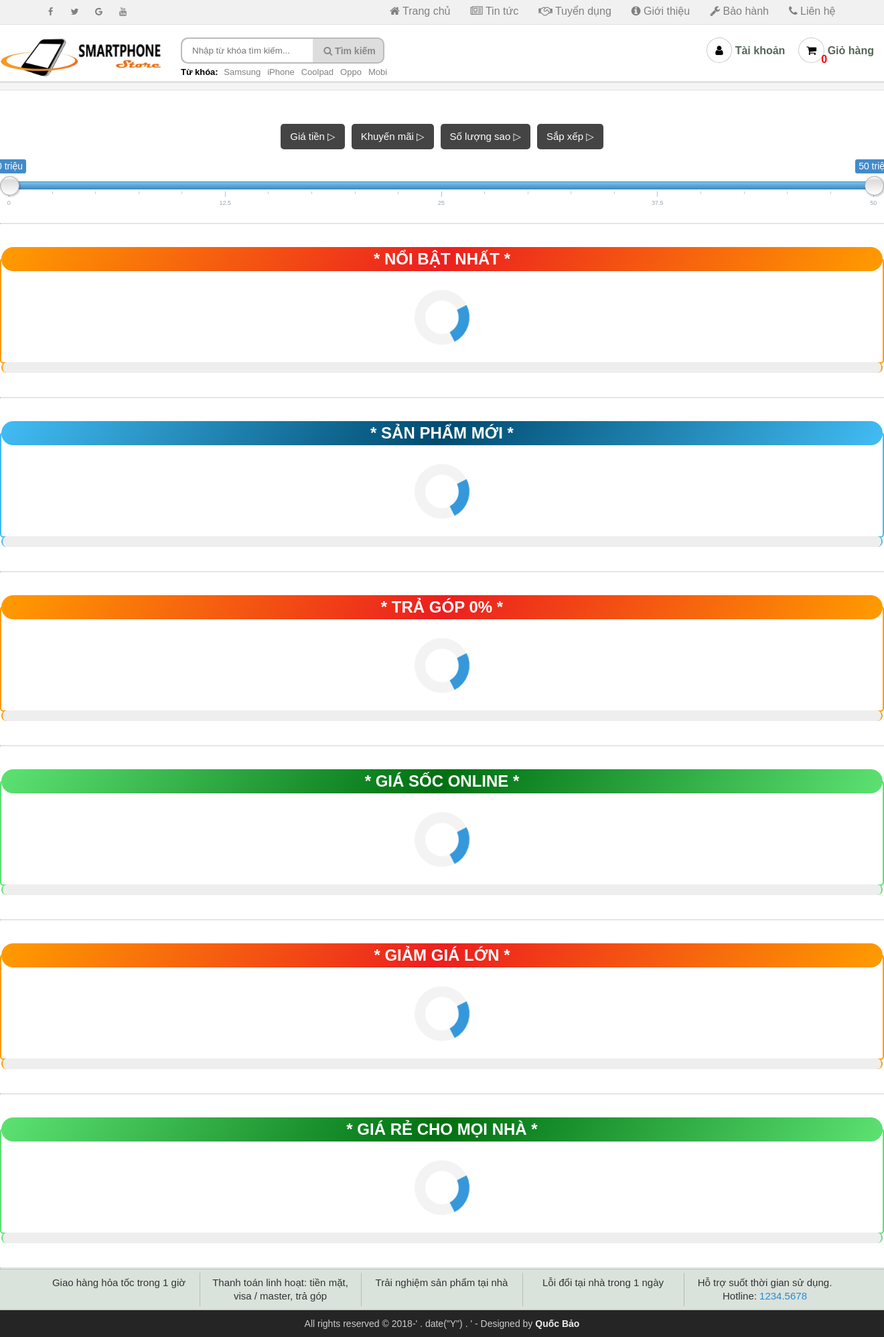
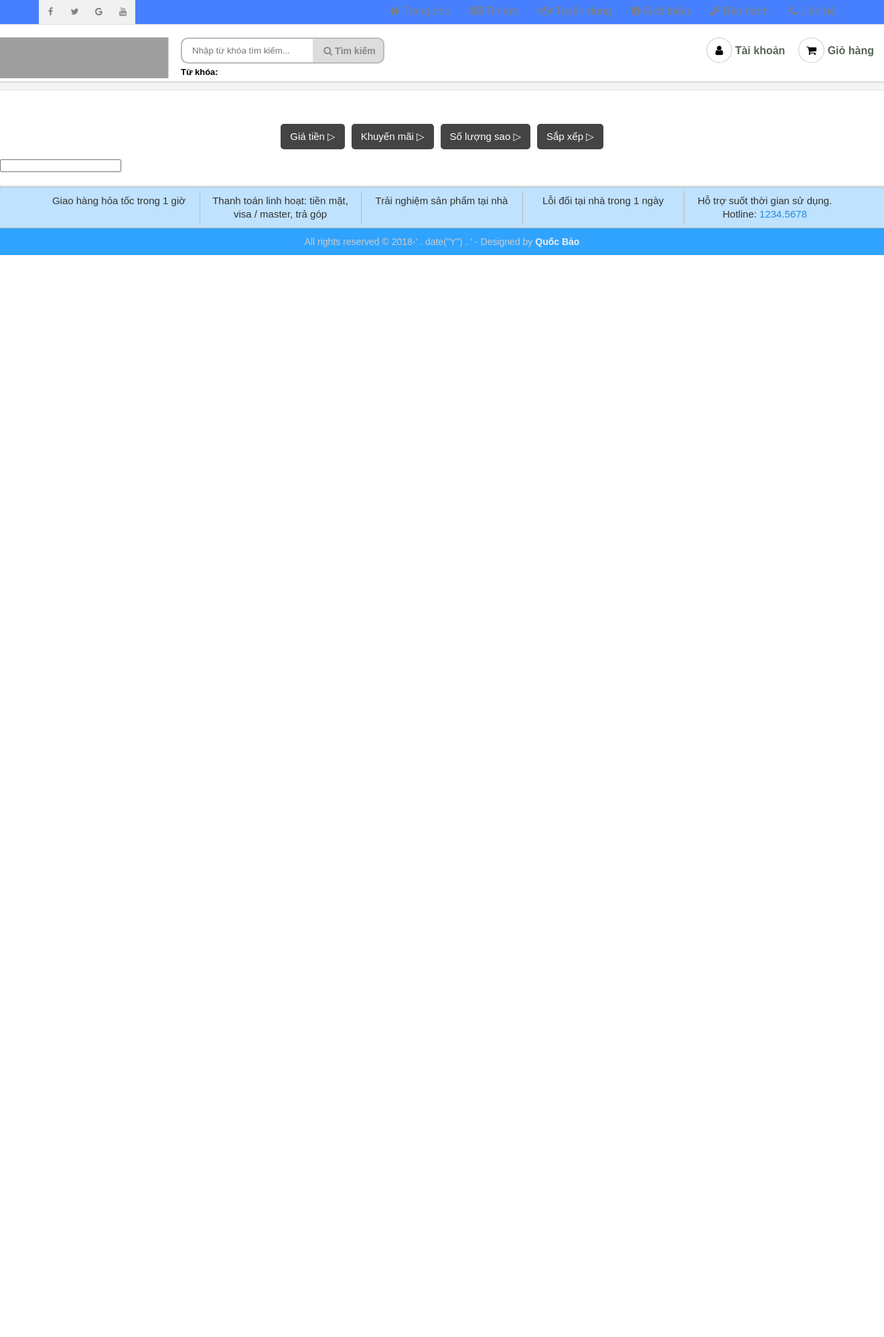
Before and after one commit to NguyenQuocBao1998/doan_php, a PHP site: page / in a window 1320 px wide; the page is wider, and only the part inside the window is pictured. Shown: that part at 67% size. After the commit the page ends 381 px from the top of that part, so only its background shows below. Run offline with PHP 8.4, Linux system fonts and the light colour scheme; some libraries are stand-ins or nearby versions; grey boxes are pictures that could not be loaded.

Commit message:
thay doi css

```diff
--- a/css/footer.css
+++ b/css/footer.css
@@ -1,6 +1,6 @@
 /* Plc */
 .plc {
-	background: #dae2dc;
+	background-color: #30a3ff4f;
 	/* overflow: hidden; */
 	font-size: 15px;
 	color: #333;
--- a/css/topnav.css
+++ b/css/topnav.css
@@ -1,9 +1,9 @@
 /* Top Navigation */
 	.top-nav {
 		display: inline-block;
-		background: #f1f1f1;
 		width: 100%;
 		border-bottom: 1px #e1e1e1 solid;
+        background-color: #4780ff;
 	}
 
 	/* Social Icon */
--- a/index.html
+++ b/index.html
@@ -44,10 +44,10 @@
     <link rel="stylesheet" href="css/pagination_phantrang.css">
     <link rel="stylesheet" href="css/footer.css">
     <!-- js -->
-
+<!--
     <script src="js/dungchung.js"></script>
     <script src="js/trangchu.js"></script>
-
+-->
 </head>
 
 <body>
@@ -75,7 +75,7 @@
         <div style="display: none;" class="smallmenu" id="closemenu" onclick="smallmenu(0)">×</div>
         <div class="logo">
             <a href="index.php">
-                <img src="img/logo.jpg" alt="Trang chủ Smartphone Store" title="Trang chủ Smartphone Store">
+                <img src="https://encrypted-tbn0.gstatic.com/images?q=tbn%3AANd9GcR_7Han68QSaqDA5CKIi1JSL2XAbHKYc8bmijUVL0_hgtC7Wuun&usqp=CAU" alt="hình">
             </a>
         </div> <!-- End Logo -->
 
@@ -295,7 +295,7 @@
 
     <!-- ============== Footer ============= -->
     <div class="copy-right">
-        <p>
+        <p style="background-color:#30a3ff">
             All rights reserved © 2018-' . date("Y") . ' - Designed by
             <span style="color: #eee; font-weight: bold">Quốc Bảo</span>
         </p>
```
